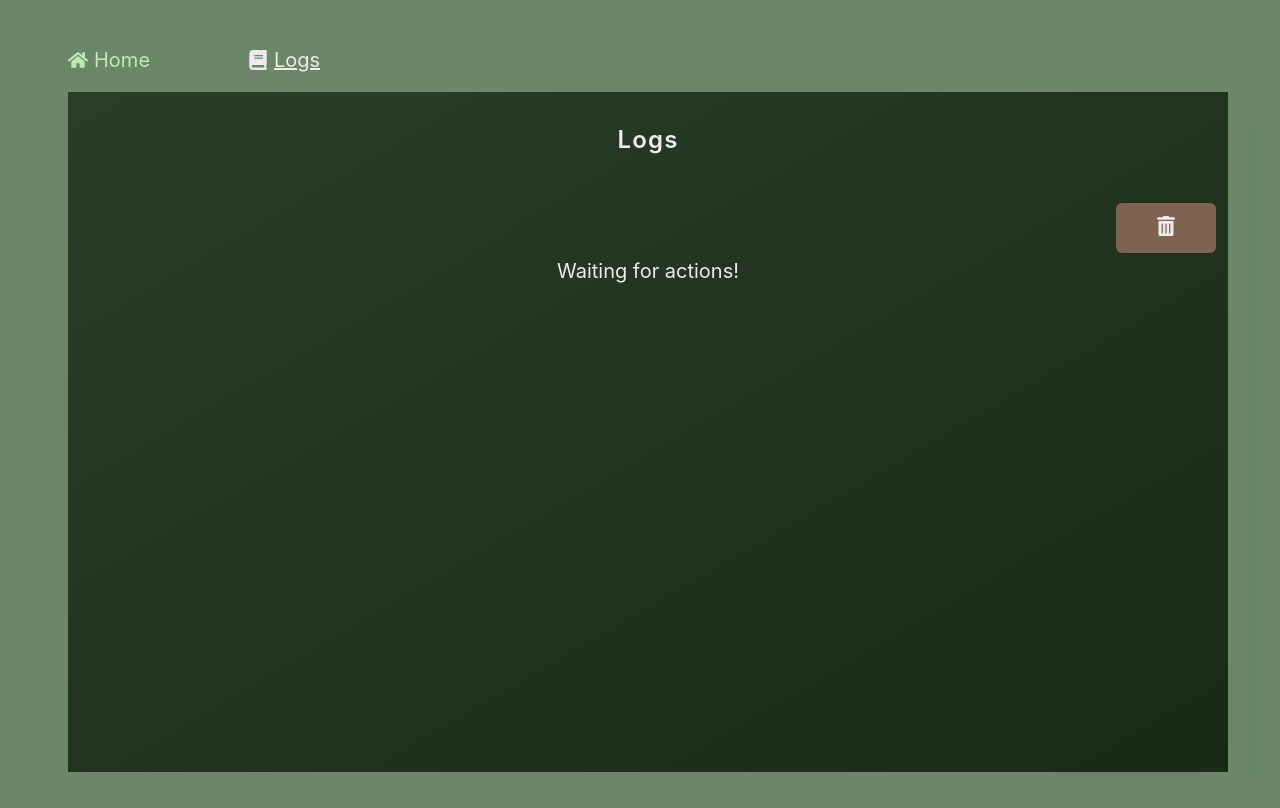
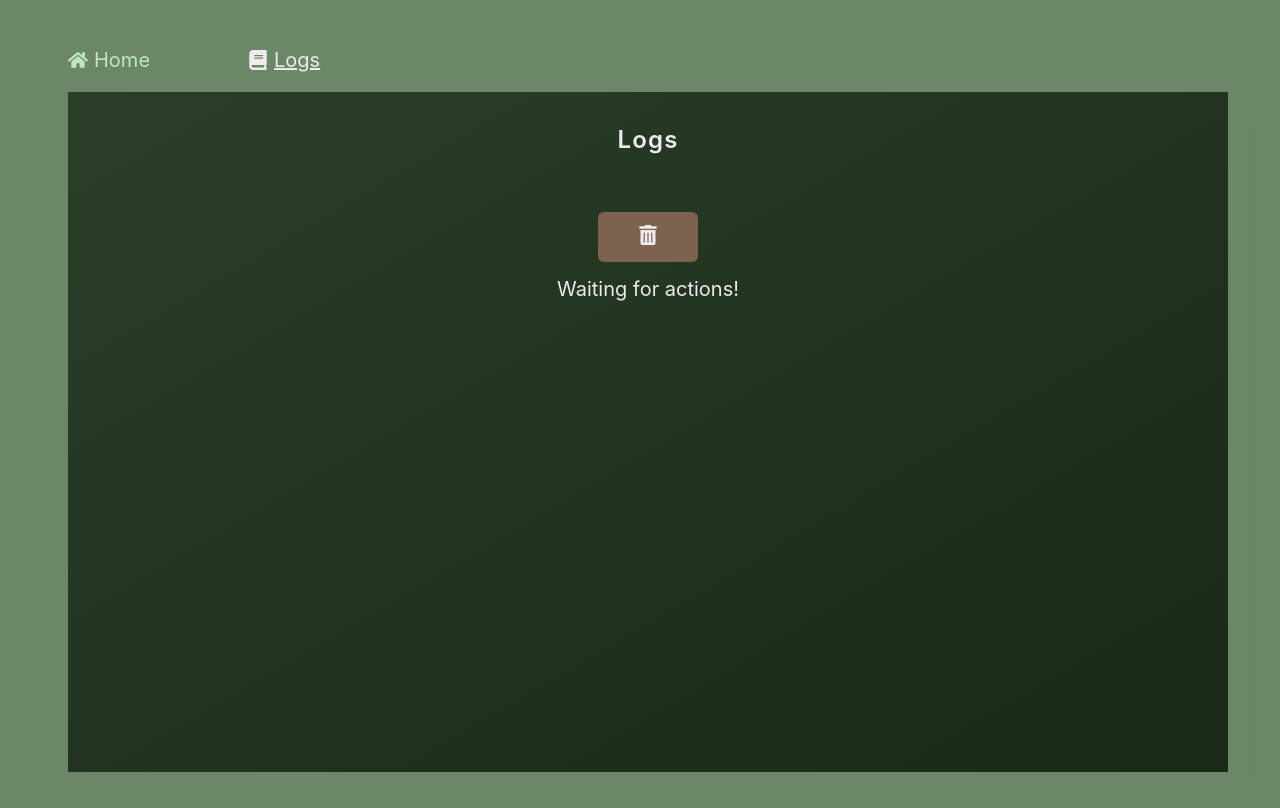
Before and after one commit to hidayet-aydin/costest, a React (Create React App) app: page /logs in a window 1280 px wide. Built offline with nearby package versions, Linux system fonts and the light colour scheme; what onnxruntime-web would draw is missing.

Commit message:
fixed minor style

```diff
--- a/src/pages/home/HomePage.tsx
+++ b/src/pages/home/HomePage.tsx
@@ -98,7 +98,7 @@ function HomePage() {
         inputs,
         kinds: {
           "Closed Cost": ccPred,
-          "Shut Cost": scPred,
+          "Should Cost": scPred,
           "Mean Cost": ((scPred + ccPred) / 2).toFixed(2),
         },
       })
@@ -269,7 +269,7 @@ function HomePage() {
             <p>Closed Cost</p> {ccResult} {"$"}
           </div>
           <div className={classes.results}>
-            <p>Shut Cost</p> {scResult} {"$"}
+            <p>Should Cost</p> {scResult} {"$"}
           </div>
           <div className={classes.results}>
             <p>Mean Cost</p> {meanResult.toFixed(2)} {"$"}
--- a/src/pages/logs/LogsPage.module.scss
+++ b/src/pages/logs/LogsPage.module.scss
@@ -22,10 +22,20 @@
     font-weight: 500;
   }
 
+  &_body {
+    display: flex;
+    flex-direction: column;
+    align-items: center;
+    justify-content: center;
+    width: 100%;
+    font-size: var(--font-size);
+
     .control_panel {
       display: flex;
-    flex-direction: row-reverse;
-    padding: 0.3rem;
+      flex-direction: row;
+      justify-items: end;
+      align-items: end;
+      padding: 0.75rem;
 
       button {
         font-size: var(--font-size);
@@ -45,15 +55,11 @@
       }
     }
 
-  &_body {
-    display: flex;
-    flex-direction: column;
-    align-items: center;
-    justify-content: center;
-    font-size: var(--font-size);
-
+    .table_panel {
+      overflow-x: scroll;
       table {
         border-collapse: collapse;
+        font-size: 16px;
       }
 
       td,
@@ -78,3 +84,4 @@
       }
     }
   }
+}
--- a/src/pages/logs/LogsPage.tsx
+++ b/src/pages/logs/LogsPage.tsx
@@ -26,6 +26,7 @@ const LogsPage: FC = () => {
         <p>Logs</p>
       </div>
 
+      <div className={classes.app_body}>
         <div className={classes.control_panel}>
           <button
             className={classes.warning}
@@ -36,12 +37,12 @@ const LogsPage: FC = () => {
           </button>
         </div>
 
-      <div className={classes.app_body}>
+        <div className={classes.table_panel}>
           {collections.length === 0 && <>Waiting for actions!</>}
           {collections.length > 0 && (
             <table>
               <tr>
-              <th>Kind</th>
+                <th>Model</th>
                 <th>Complexity</th>
                 <th>Mold Country</th>
                 <th>Cavity</th>
@@ -73,6 +74,7 @@ const LogsPage: FC = () => {
           )}
         </div>
       </div>
+    </div>
   );
 };
 
```
Lines whose indentation alone changed are shown as unchanged.
